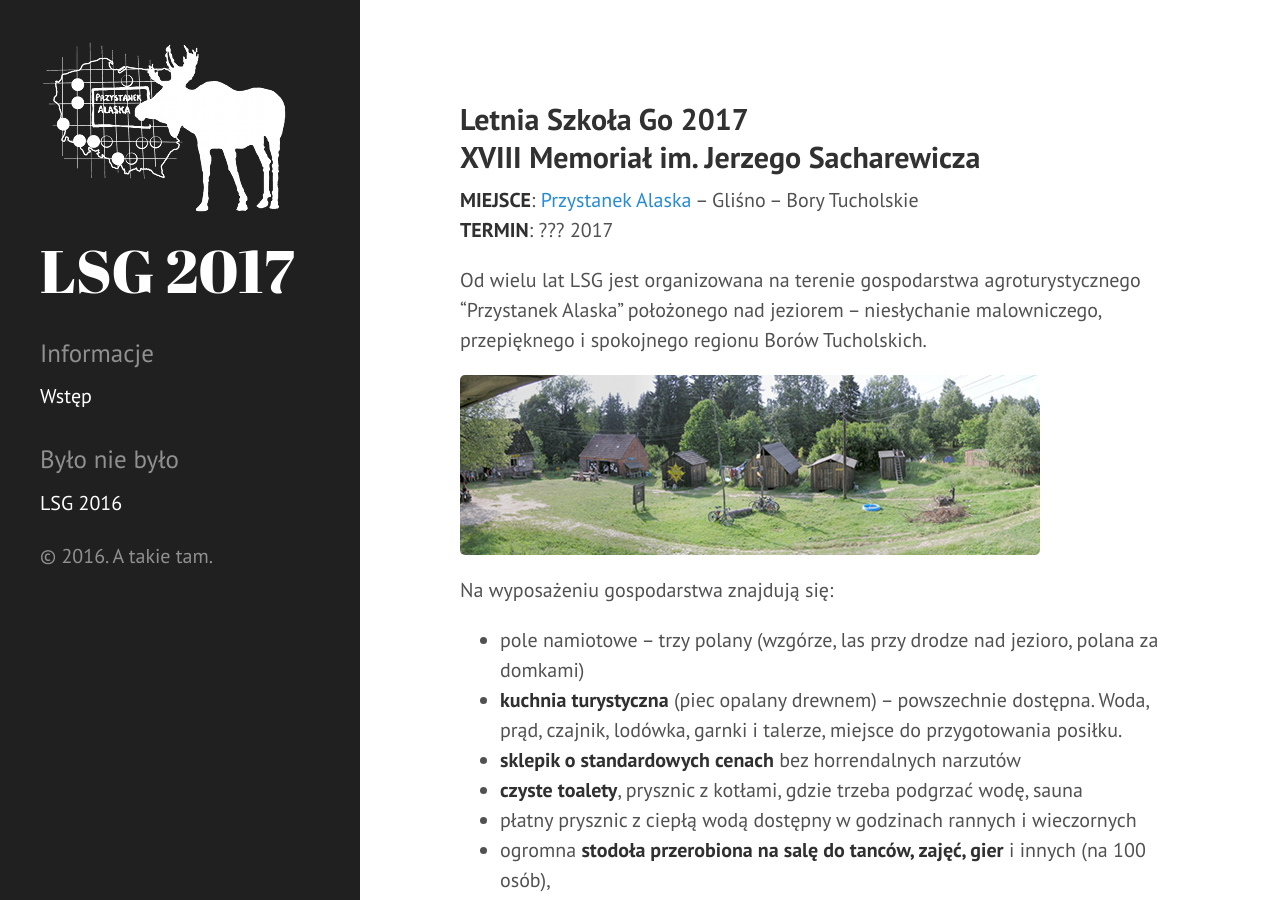
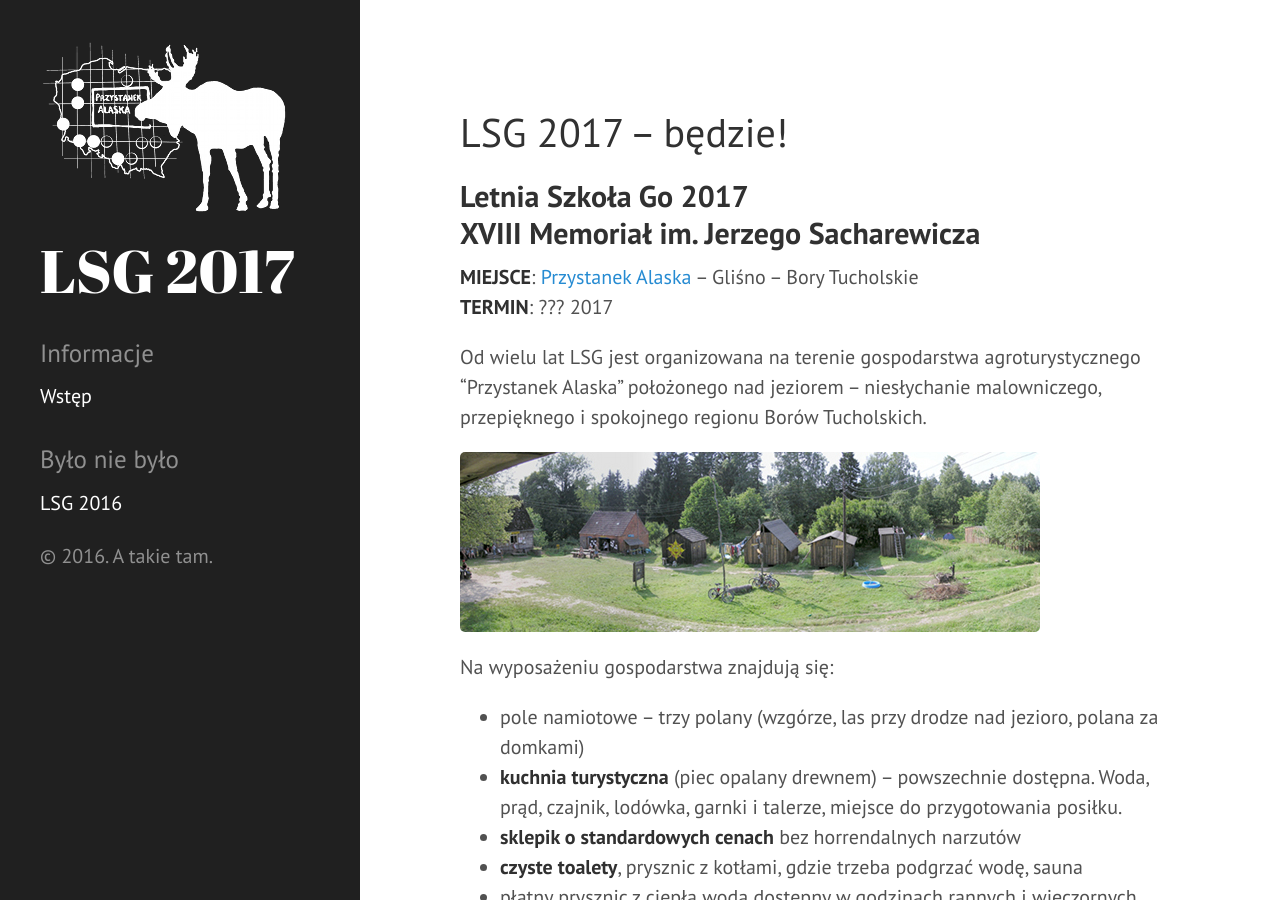
Before and after one commit to tasuki/lsg, a Jekyll site: the page built from index.md, in a window 1280 px wide and 900 px high. Built offline with Jekyll 4.4.1, drawn with Linux system fonts in a browser that asks for light colours.

Commit message:
2017 bedzie

```diff
--- a/index.md
+++ b/index.md
@@ -2,6 +2,8 @@
 layout: page
 title: Wstęp
 ---
+
+# LSG 2017 -- będzie!
 
 ## Letnia Szkoła Go 2017<br>XVIII Memoriał im. Jerzego Sacharewicza
 
```
